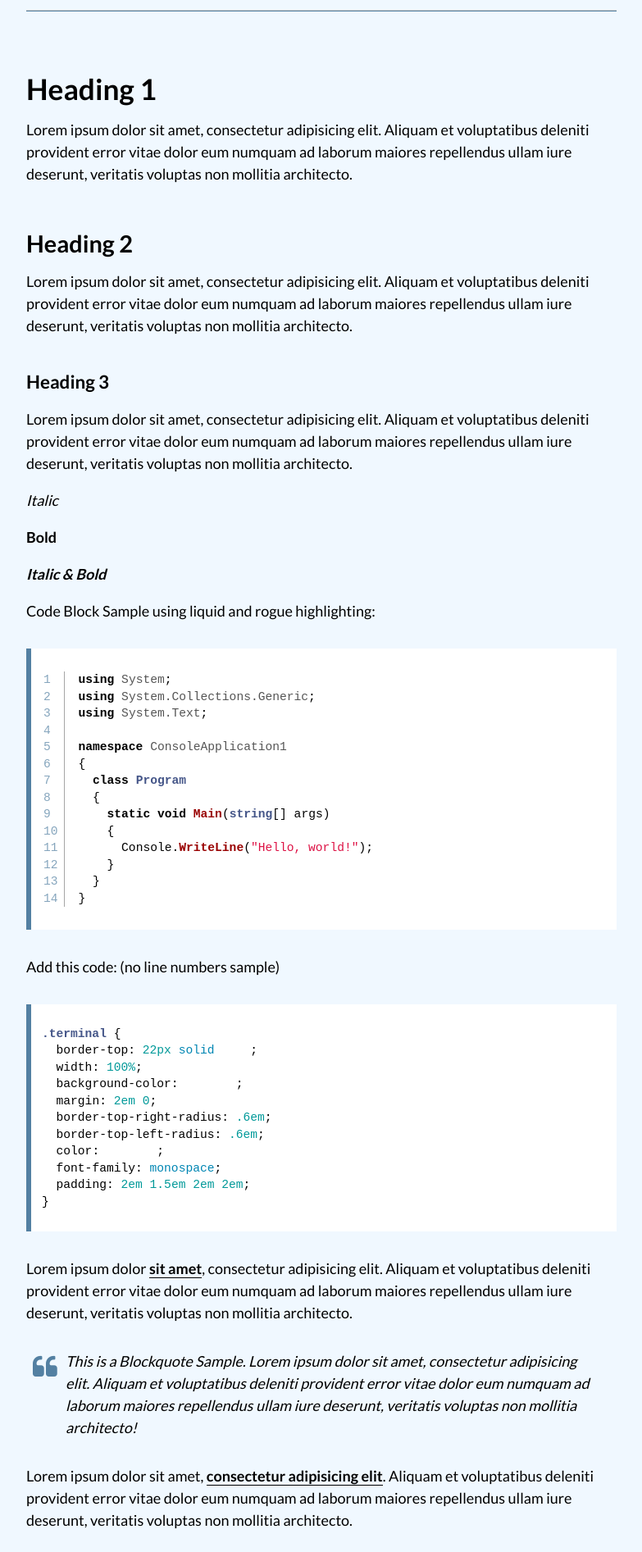
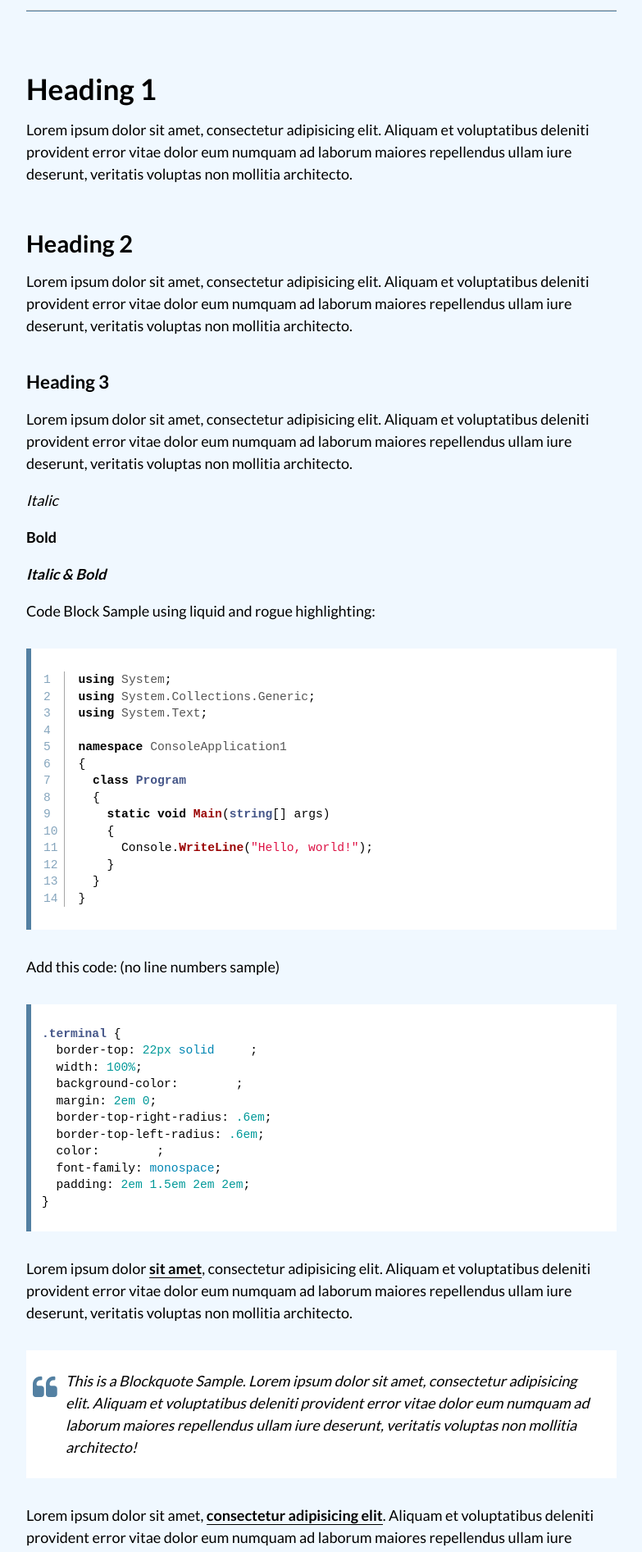
Before and after one commit to sebam2k4/sebastiankulig-Jekyll, a Jekyll site: the page built from source/_pages/blog-styles.md, in a window 1280 px wide. Shown: the part 660-2553 px from the top of the page at 82% size, without its empty margins (248-1031 px from the left). Built offline with Jekyll 4.4.1, drawn with Linux system fonts in a browser that asks for light colours; nearby versions of some CDN libraries.

Commit message:
Modified blog blockquote style

```diff
--- a/source/assets/css/main.css
+++ b/source/assets/css/main.css
@@ -789,8 +789,9 @@ input[type="submit"]:hover {
   font-size: 1.125em;
 }
 .blog blockquote {
+  background-color: white;
   position: relative;
-  padding: 0 1em 0 3em;
+  padding: 1.5rem 1em 1.5rem 3em;
   margin: 2em 0;
   font-style: italic;
   quotes: none;
@@ -800,11 +801,14 @@ input[type="submit"]:hover {
   font-family: FontAwesome;
   color: #5380A2;
   position:absolute;
-  top:5px;
+  top:30px;
   left:8px;
   display:block;
   font-size: 2em;
   font-style: normal;
+}
+.blog blockquote>p {
+  margin: 0;
 }
 .comments {
   width: 100%;
@@ -874,7 +878,7 @@ input[type="submit"]:hover {
   .blog dl {
     padding: 0 0 0 1.5em;
   }
-}
+
 /* terminal window */
 .terminal {
   border-top: 22px solid #bbb;
```
